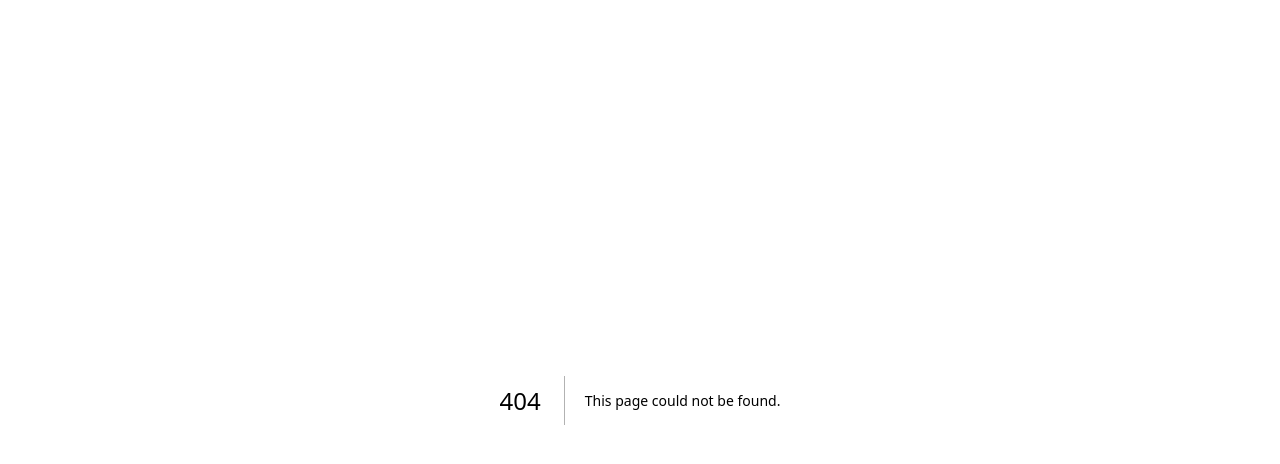
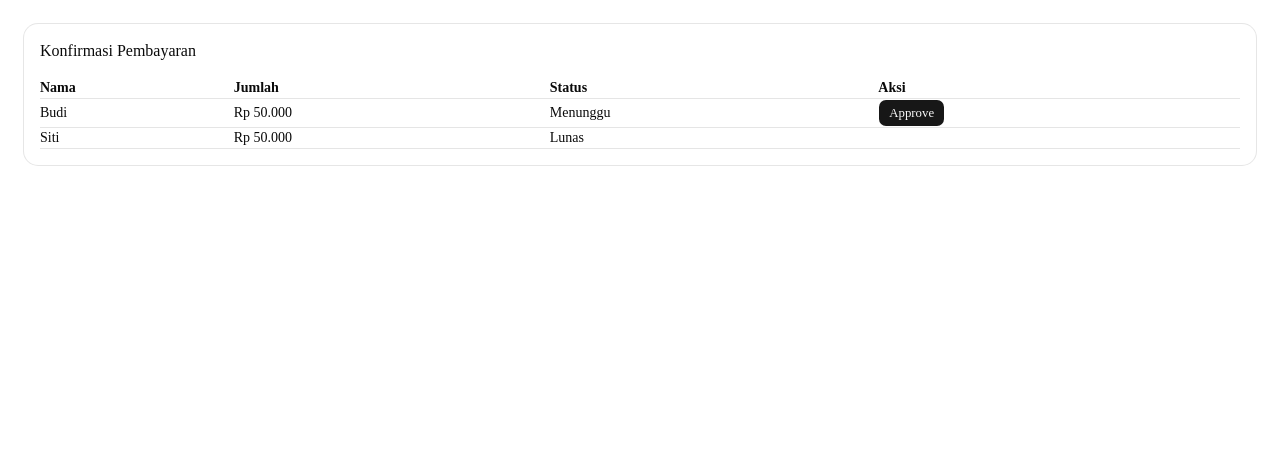
Before and after one commit to chrisimbolon/rtaktif, a Next.js app in the folder frontend/: page /pembayaran in a window 1280 px wide. Before the commit this address had no page. Shown: the top 464 px of the page. Built offline with nearby package versions, Linux system fonts and the light colour scheme.

Commit message:
feat-frontend: add pembayaran page

```diff
--- /dev/null
+++ b/frontend/app/(dashboard)/pembayaran/page.tsx
@@ -0,0 +1,104 @@
+"use client";
+
+import { Button } from "@/components/ui/button";
+import { Card, CardContent, CardHeader, CardTitle } from "@/components/ui/card";
+import {
+    Dialog,
+    DialogContent,
+    DialogFooter,
+    DialogHeader,
+    DialogTitle,
+} from "@/components/ui/dialog";
+import { useState } from "react";
+import { toast } from "sonner";
+
+const initialPayments = [
+  { id: 1, name: "Budi", amount: "50.000", status: "pending" },
+  { id: 2, name: "Siti", amount: "50.000", status: "paid" },
+];
+
+export default function PembayaranPage() {
+  const [payments, setPayments] = useState(initialPayments);
+  const [selected, setSelected] = useState<any>(null);
+
+  const handleApprove = () => {
+    setPayments((prev) =>
+      prev.map((p) =>
+        p.id === selected.id ? { ...p, status: "paid" } : p
+      )
+    );
+
+    toast.success("Pembayaran berhasil dikonfirmasi");
+
+    setSelected(null);
+  };
+
+  return (
+    <div className="p-6 space-y-6">
+      <Card>
+        <CardHeader>
+          <CardTitle>Konfirmasi Pembayaran</CardTitle>
+        </CardHeader>
+        <CardContent>
+          <table className="w-full text-sm">
+            <thead>
+              <tr className="text-left border-b">
+                <th>Nama</th>
+                <th>Jumlah</th>
+                <th>Status</th>
+                <th>Aksi</th>
+              </tr>
+            </thead>
+            <tbody>
+              {payments.map((p) => (
+                <tr key={p.id} className="border-b">
+                  <td>{p.name}</td>
+                  <td>Rp {p.amount}</td>
+                  <td>
+                    {p.status === "pending" ? "Menunggu" : "Lunas"}
+                  </td>
+                  <td>
+                    {p.status === "pending" && (
+                      <Button
+                        size="sm"
+                        onClick={() => setSelected(p)}
+                      >
+                        Approve
+                      </Button>
+                    )}
+                  </td>
+                </tr>
+              ))}
+            </tbody>
+          </table>
+        </CardContent>
+      </Card>
+
+      {/* MODAL */}
+      <Dialog open={!!selected} onOpenChange={() => setSelected(null)}>
+        <DialogContent>
+          <DialogHeader>
+            <DialogTitle>Konfirmasi Pembayaran</DialogTitle>
+          </DialogHeader>
+
+          <p className="text-sm text-gray-600">
+            Apakah Anda yakin ingin mengonfirmasi pembayaran dari{" "}
+            <strong>{selected?.name}</strong>?
+          </p>
+
+          <DialogFooter className="mt-4">
+            <Button
+              variant="outline"
+              onClick={() => setSelected(null)}
+            >
+              Batal
+            </Button>
+            <Button onClick={handleApprove}>
+              Ya, Konfirmasi
+            </Button>
+          </DialogFooter>
+        </DialogContent>
+      </Dialog>
+    </div>
+  );
+}
```
